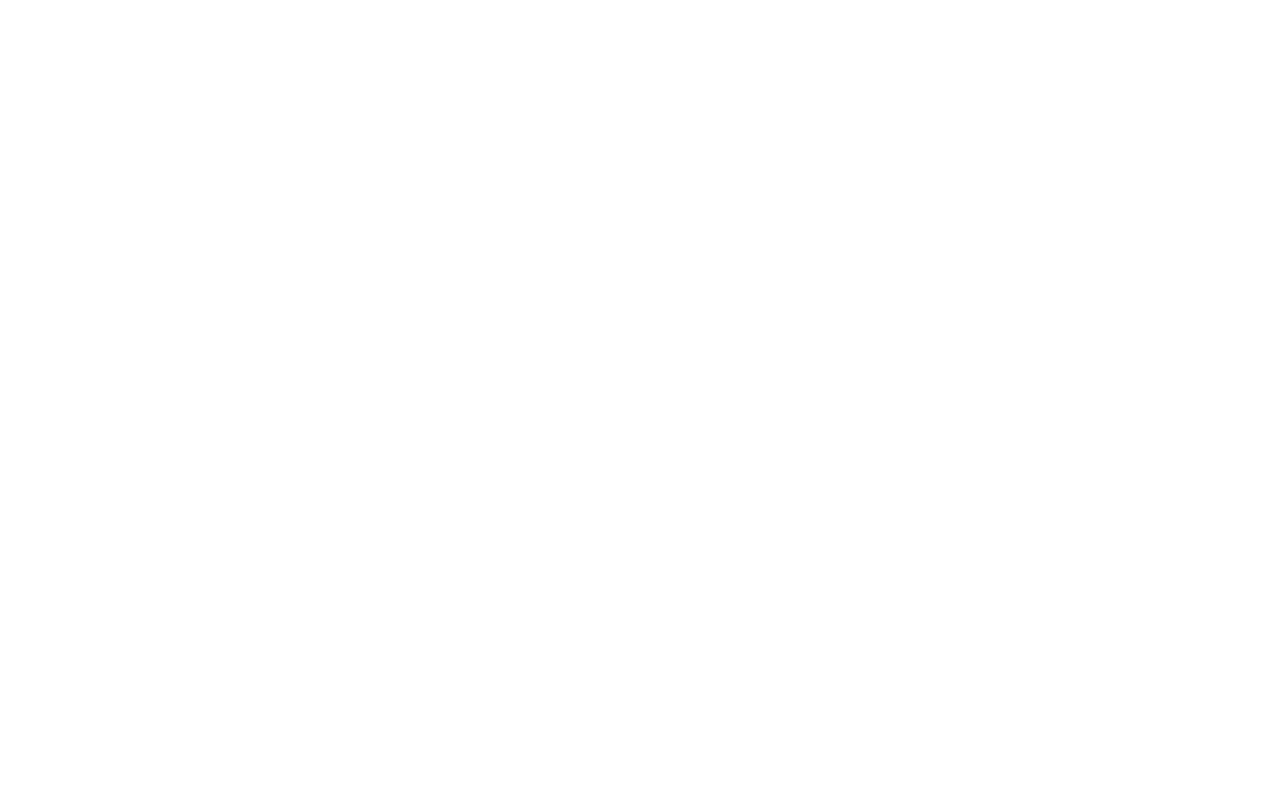
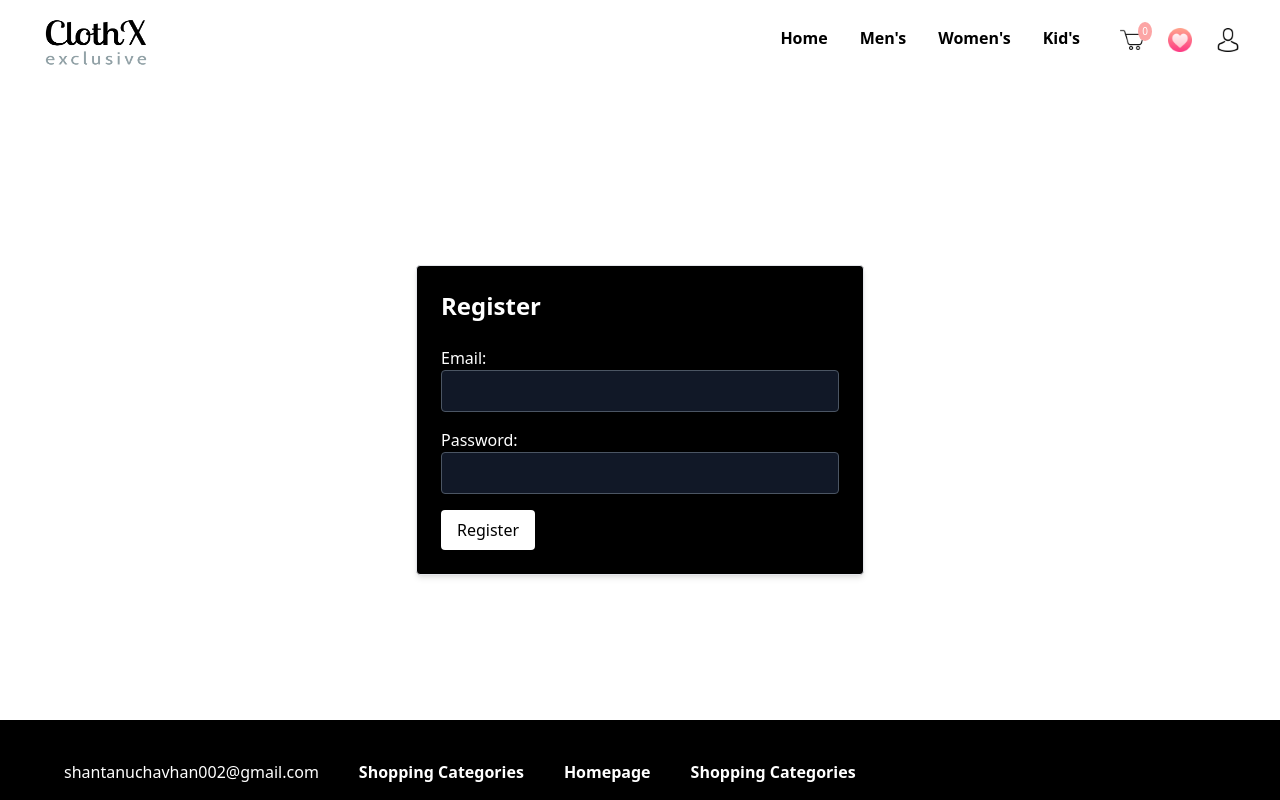
Before and after one commit to shantanuchavhan/ecommerce-react, a React (Create React App) app: page /register in a window 1280 px wide. Before the commit this address had no page. Shown: the top 800 px of the page. Built offline with nearby package versions, Linux system fonts and the light colour scheme.

Commit message:
Merge changes from remote

```diff
--- a/src/App.jsx
+++ b/src/App.jsx
@@ -6,11 +6,17 @@
 import Product from './pages/Product'
 import Layout from './componets/Layout'
 import ProductDetail from './pages/ProductDetail'
+import Signin from './pages/Signin'
+import Register from './pages/Register'
+import { CartProvider } from './context/CartContext'
+
 
 function App() {
   return (
-    <div>
+    <CartProvider>
+    <div className='overflow-x-hidden'>
       <BrowserRouter>
+
         <Routes>
           <Route path="/" element={<Layout />}>
             <Route index element={<Home />} />
@@ -18,10 +24,13 @@
             <Route path="checkout" element={<Checkout />} />
             <Route path="product" element={<Product />} />
             <Route path="product/:id" element={<ProductDetail />} />
+            <Route path="signin" element={<Signin />} />
+            <Route path="register" element={<Register />} />
           </Route>
         </Routes>
       </BrowserRouter>
     </div>
+    </CartProvider>
   )
 }
 
--- a/src/componets/Header.jsx
+++ b/src/componets/Header.jsx
@@ -5,10 +5,12 @@
 import like from '../images/heart.png'
 import { useLocation } from 'react-router-dom';
 import { Link } from 'react-router-dom'
+import { useCart } from '../context/CartContext'
 const Header = () => {
   const [isScrolled, setIsScrolled] = useState(false)
   const [activeLinkId, setActiveLinkId] = useState('home')
   const location = useLocation();
+  const {cartState}=useCart()
 
   useEffect(() => {
     const hash = location.hash;
@@ -67,21 +69,22 @@
 
   return (
     <header
-      className={`flex justify-between items-center px-6 md:px-6 lg:px-10 h-20 ${isScrolled ? 'bg-white fixed top-0 left-0 z-20 w-screen shadow-md' : ''}`}
+      className={`flex justify-between items-center px-4 md:px-6  lg:px-10 h-20 ${isScrolled ? 'bg-white fixed top-0 left-0 z-20 w-screen shadow-md' : ''}`}
     >
       <Link to="/">
-      <div className="flex items-center gap-2 pt-2">
+      <div className="flex items-center gap-2 md:gap-3 md:gap-4 pt-2">
         <div className="lg:hidden">
-          <div className="line h-1 w-6 bg-gray-700 my-1"></div>
-          <div className="line h-1 w-6 bg-gray-700 my-1"></div>
-          <div className="line h-1 w-6 bg-gray-700 my-1"></div>
+          <div className=" h-[3px] md:h-1 w-5  bg-gray-700 my-1"></div>
+          <div className=" h-[3px] md:h-1 w-5  bg-gray-700 my-1"></div>
+          <div className=" h-[3px] md:h-1 w-5  bg-gray-700 my-1"></div>
         </div>
-        <img src={logo} alt="" className="h-14 w-28" srcSet="" />
+        <img src={logo} alt="" className="h-10 w-26 md:h-12 md:w-26 lg:h-14 lg:w-28" srcSet="" />
       </div>
       </Link>
-      <nav className="hidden lg:block">
+      <nav className="">
         <div className="flex gap-10">
-          <ul className="flex gap-8 items-center">
+          <div className='hidden lg:block '>
+          <ul className="flex gap-8 items-center ">
             <li>
               <a
                 className={`font-bold ${activeLinkId === 'home' ? 'text-gray-500' : 'text-black'} hover:text-blue-500 `}
@@ -121,21 +124,24 @@
               </a>
             </li>
           </ul>
-          <ul className="flex gap-6 items-center">
-            <li className="pb-2">
-              <a href="/cart" title="Shopping Cart">
-                <img className="h-6 w-6 " src={cart} alt="" />
-              </a>
+          </div>
+
+          <ul className="flex gap-4 md:gap-5 lg:gap-6 items-center">
+            <li className="pb-1  relative">
+              <Link to="/checkout" title="Shopping Cart" >
+                <img className="h-5 w-5 md:h-6 md:w-5 lg:w-6 lg:w-6 " src={cart} alt="" />
+                <div className='absolute -top-1 -right-2 bg-red-300 text-white p-[2px] px-[4px] rounded-[100%] text-[10px]'>{cartState.items.length || 0}</div>
+              </Link>
             </li>
             <li>
-              <a href="/account" title="User Account">
-                <img className="h-5 w-5" src={like} alt="" />
-              </a>
+              <Link to="/account" title="User Account">
+                <img  className="h-5 w-5 md:h-6 md:w-5 lg:w-6 lg:w-6" src={like} alt="" />
+              </Link>
             </li>
             <li>
-              <a href="/account" title="User Account">
-                <img className="h-5 w-5" src={account} alt="" />
-              </a>
+              <Link to="/account" title="User Account">
+                <img className="h-5 w-5  md:h-6 md:w-5 lg:w-6 lg:w-6 " src={account} alt="" />
+              </Link>
             </li>
           </ul>
         </div>
--- a/src/componets/LatestProductWrapper.jsx
+++ b/src/componets/LatestProductWrapper.jsx
@@ -125,17 +125,17 @@
           ))}
         </div>
          ) :(
-          <div  className='h-[500px] w-full bg-[#DBDBDBE6] text-[36px] font-bold italic text-white flex items-center justify-center'>loading...</div>
+          <div  className='h-[500px] w-full bg-[#DBDBDBE6] text-[29px]  md:text-[32px] lg:text-[36px] font-bold italic text-white flex items-center justify-center'>loading...</div>
          )
         }
-        <div className="border -right-6 top-40 absolute p-3  border-black">
+        <div className="border -right-6 top-40 absolute p-2 md:p-3  border-black">
           <svg
             xmlns="http://www.w3.org/2000/svg"
             fill="none"
             viewBox="0 0 24 24"
             strokeWidth={1.5}
             stroke="currentColor"
-            className="w-6 h-6"
+            className="h-4 w-4 md:w-6 mdh-6"
           >
             <path strokeLinecap="round" strokeLinejoin="round" d="M13.5 4.5 21 12m0 0-7.5 7.5M21 12H3" />
           </svg>
--- a/src/componets/Layout.jsx
+++ b/src/componets/Layout.jsx
@@ -8,7 +8,6 @@
     <div>
       <Header />
       <Outlet />
-
       <Footer />
     </div>
   )
--- /dev/null
+++ b/src/context/CartContext.js
@@ -0,0 +1,45 @@
+// CartContext.js
+import React, { createContext, useContext, useReducer } from 'react';
+
+const CartContext = createContext();
+
+const initialState = {
+  items: [],
+};
+
+const cartReducer = (state, action) => {
+  switch (action.type) {
+    case 'ADD_TO_CART':
+      return {
+        ...state,
+        items: [...state.items, action.payload],
+      };
+    case 'REMOVE_FROM_CART':
+      return {
+        ...state,
+        items: state.items.filter(item => item.id !== action.payload),
+      };
+    case 'CLEAR_CART':
+      return {
+        ...state,
+        items: [],
+      };
+    default:
+      return state;
+  }
+
+};
+
+export const CartProvider = ({ children }) => {
+  const [cartState, dispatch] = useReducer(cartReducer, initialState);
+  console.log(cartState)
+  return (
+    <CartContext.Provider value={{ cartState, dispatch }}>
+      {children}
+    </CartContext.Provider>
+  );
+};
+
+export const useCart = () => {
+  return useContext(CartContext);
+};
--- a/src/pages/ProductDetail.jsx
+++ b/src/pages/ProductDetail.jsx
@@ -3,13 +3,18 @@
 import { useEffect, useState } from 'react';
 import StarRatigSvg from '../componets/StarRatigSvg';
 import SkeletonProductDetail from '../componets/SkeletonProductDetail';
+import { useCart } from '../context/CartContext';
 
 const ProductDetail = () => {
     const { id } = useParams();
+    const { dispatch } = useCart();
+
+
     const [productDetails, setProductDetails] = useState("");
     const [itemCount, setItemCount]=useState(1)
     const [loading,setLoading]=useState(false)
     const [imageCount, setImageCount]=useState(1)
+
     useEffect(()=>{
 
         const fetchData=async()=>{
@@ -24,6 +29,11 @@
         fetchData()
 
     },[id])
+
+    const addToCart = (product) => {
+      dispatch({ type: 'ADD_TO_CART', payload: product });
+    };
+
 
     if(loading){
       return(
@@ -116,7 +126,7 @@
           <div className='flex justify-between items-center'>
             <h1 className='text-[#AAAAAA] font-bold text-[20px] italic'>Total:  ${productDetails.price * itemCount}</h1>
             <div className='text-gray-800 border border-gray-800 p-3 cursor-pointer'>
-              <h1 className='font-bold '>Add to cart</h1>
+              <h1 onClick={() => addToCart({...productDetails,itemCount})} className='font-bold '>Add to cart</h1>
             </div>
           </div>
 
--- /dev/null
+++ b/src/pages/Register.jsx
@@ -0,0 +1,45 @@
+import React, { useState } from 'react';
+
+const Register = () => {
+  const [email, setEmail] = useState('');
+  const [password, setPassword] = useState('');
+
+  const handleRegister = () => {
+    // Implement registration logic here
+    console.log('Registering with:', email, password);
+  };
+
+  return (
+    <div className='flex items-center justify-center h-[80vh] w-[100vw]'>
+    <div className="max-w-md mx-auto mt-10 w-[50%] p-6 bg-black text-white border rounded shadow-md">
+      <h2 className="text-2xl font-semibold mb-6">Register</h2>
+      <label className="block mb-4">
+        Email:
+        <input
+          className="border border-gray-600 rounded w-full py-2 px-3 bg-gray-900 text-white"
+          type="email"
+          value={email}
+          onChange={(e) => setEmail(e.target.value)}
+        />
+      </label>
+      <label className="block mb-4">
+        Password:
+        <input
+          className="border border-gray-600 rounded w-full py-2 px-3 bg-gray-900 text-white"
+          type="password"
+          value={password}
+          onChange={(e) => setPassword(e.target.value)}
+        />
+      </label>
+      <button
+        className="bg-white text-black py-2 px-4 rounded  hover:bg-gray-1000 focus:outline-none focus:shadow-outline-gray"
+        onClick={handleRegister}
+      >
+        Register
+      </button>
+    </div>
+    </div>
+  );
+};
+
+export default Register;
--- /dev/null
+++ b/src/pages/Signin.jsx
@@ -0,0 +1,55 @@
+import React, {useState} from 'react';
+import {
+  MDBBtn,
+  MDBContainer,
+  MDBRow,
+  MDBCol,
+  MDBCard,
+  MDBCardBody,
+  MDBInput,
+  MDBIcon
+} from 'mdb-react-ui-kit';
+
+const Signin = () => {
+    const [email, setEmail] = useState('');
+    const [password, setPassword] = useState('');
+
+    const handleSignIn = () => {
+      // Implement sign-in logic here
+      console.log('Signing in with:', email, password);
+    };
+
+    return (
+        <div className='flex items-center justify-center max-h-[80vh] max-w-[100vw] md:h-[100vh] md:w-[100vw]'>
+      <div className="max-w-md mx-auto w-full md:w-[70%] lg:w-[50%]   p-6  bg-black text-white border border-black md:rounded  shadow-md">
+        <h2 className="text-2xl font-semibold mb-6">Sign In</h2>
+        <label className="block mb-4">
+          Email:
+          <input
+            className="border border-gray-600 rounded w-full py-2 px-3 bg-gray-800 text-white mt-1"
+            type="email"
+            value={email}
+            onChange={(e) => setEmail(e.target.value)}
+          />
+        </label>
+        <label className="block mb-4">
+          Password:
+          <input
+            className="border border-gray-600 rounded w-full py-2 px-3 bg-gray-800 text-white mt-1"
+            type="password"
+            value={password}
+            onChange={(e) => setPassword(e.target.value)}
+          />
+        </label>
+        <button
+          className="bg-white text-gray-800 py-2 px-4 rounded hover:bg-gray-200 focus:outline-none focus:shadow-outline-gray"
+          onClick={handleSignIn}
+        >
+          Sign In
+        </button>
+      </div>
+      </div>
+    );
+  };
+
+export default Signin;
```
Also changed, not shown: src/pages/Checkout.jsx (+58 -4 lines), src/pages/Home.jsx (+10 -10 lines), src/images/kettle-desaturated._CB424694257_.svg (added).
